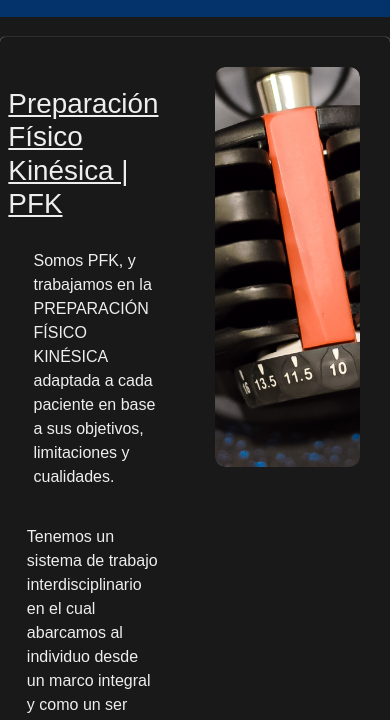
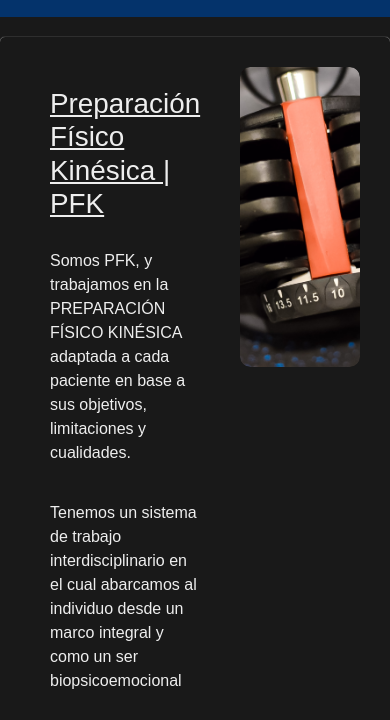
Before and after one commit to manugonzalez5/PF-ManuelJoaquinGonzalez, a website: page index.html in a window 390 px wide. Shown: the part 123-843 px from the top of the page. Drawn offline with nearby package versions, Linux system fonts and the light colour scheme.

Commit message:
agregue mediaqueries al main

```diff
--- a/scss/layouts/_index.scss
+++ b/scss/layouts/_index.scss
@@ -45,25 +45,36 @@
             @include img (100%, 100%, cover);
             transition: .5s;
         }
+    }
 
-        @media (max-width:767px) {
-            display: flex;
-            flex-direction: column;
-            align-items: center;
+}
+
+@media (max-width:767px) {
+    .hero {
+        display: flex;
+        flex-direction: column;
+        .hero-left {
             width: 100%;
-            height: 400px;
-            img{
-                width: 100%;
-                height: 100%;
-                object-fit: cover;
-                border-radius: 10px;
+            right: 0;
+            padding: 20px;
+            z-index: 1;
 
-            }
         }
+        .hero-right {
+            width: 100%;
+            height: 300px;
+            transition: .5s;
+            overflow: hidden;
+            z-index: 1;
 
+        }
+        }
     }
+
+
+
+
 
     h1, h2, h3 {
         text-decoration: underline;
     }
-}
```
Also changed, not shown: css/style.css, 1 other file.
